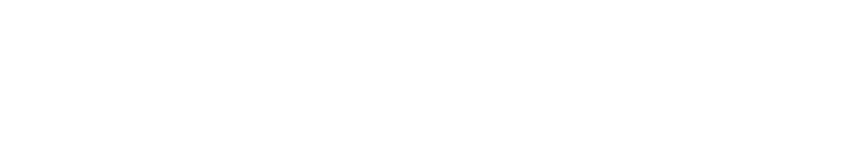
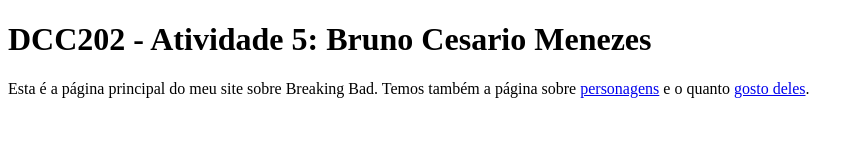
Before and after one commit to ufjf-dcc202/ufjf-dcc202-2023-3-b-atv5-BrunoCesarioMenezes, a website: page index.html in a window 1280 px wide. Shown: the whole page, without its empty margins (0-864 px from the left). Drawn offline with Linux system fonts and the light colour scheme.

Commit message:
adiciona titulo no main, parágrafo e links

```diff
--- a/index.html
+++ b/index.html
@@ -1,11 +1,16 @@
 <!DOCTYPE html>
 <html lang="pt">
-<head>
-    <meta charset="UTF-8">
-    <meta name="viewport" content="width=device-width, initial-scale=1.0">
+  <head>
+    <meta charset="UTF-8" />
+    <meta name="viewport" content="width=device-width, initial-scale=1.0" />
     <title>DCC202 - Atividade 5: Bruno Cesario Menezes</title>
-</head>
-<body>
-
-</body>
+  </head>
+  <body>
+    <main>
+      <h1>DCC202 - Atividade 5: Bruno Cesario Menezes</h1>
+      <p>
+        Esta é a página principal do meu site sobre Breaking Bad. Temos também a página sobre <a href="personagens.html">personagens</a> e o quanto <a href="preferencias.html">gosto deles</a>.
+      </p>
+    </main>
+  </body>
 </html>
```
